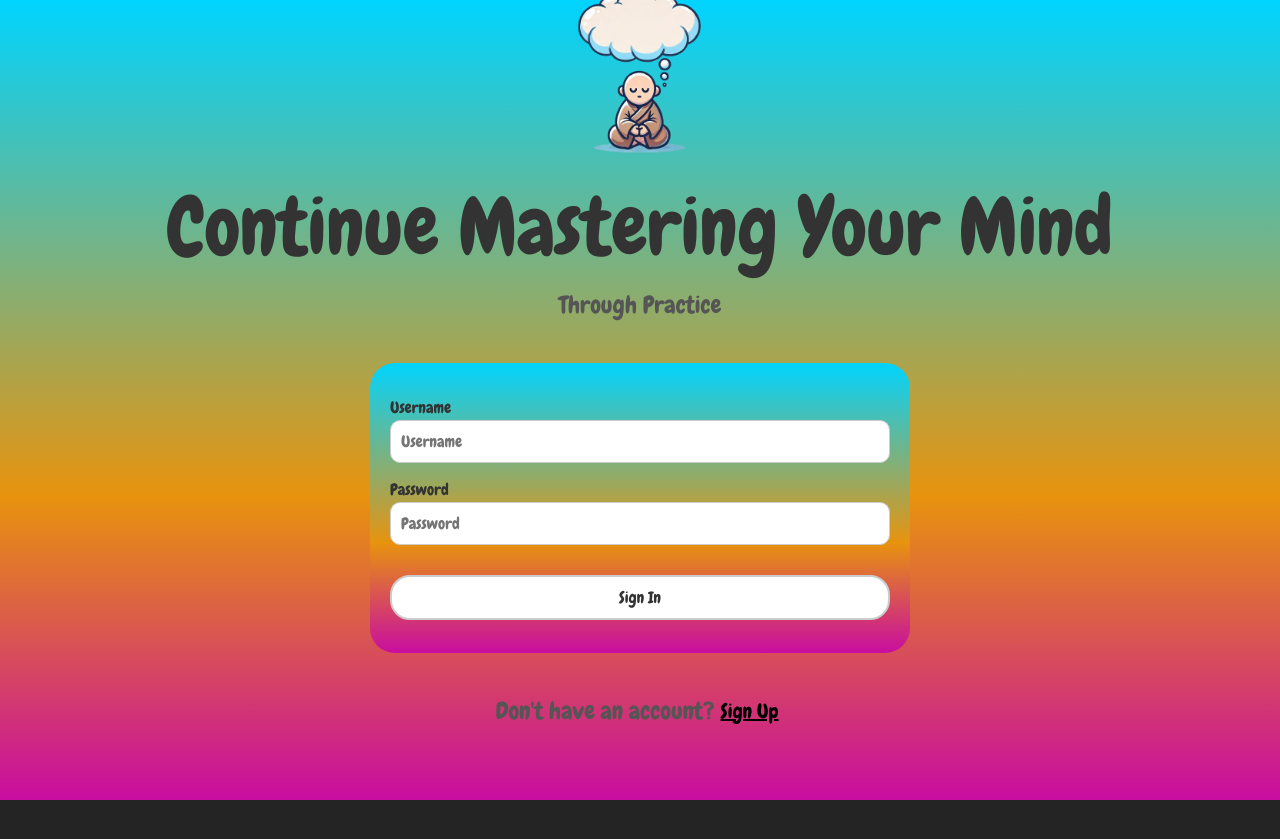
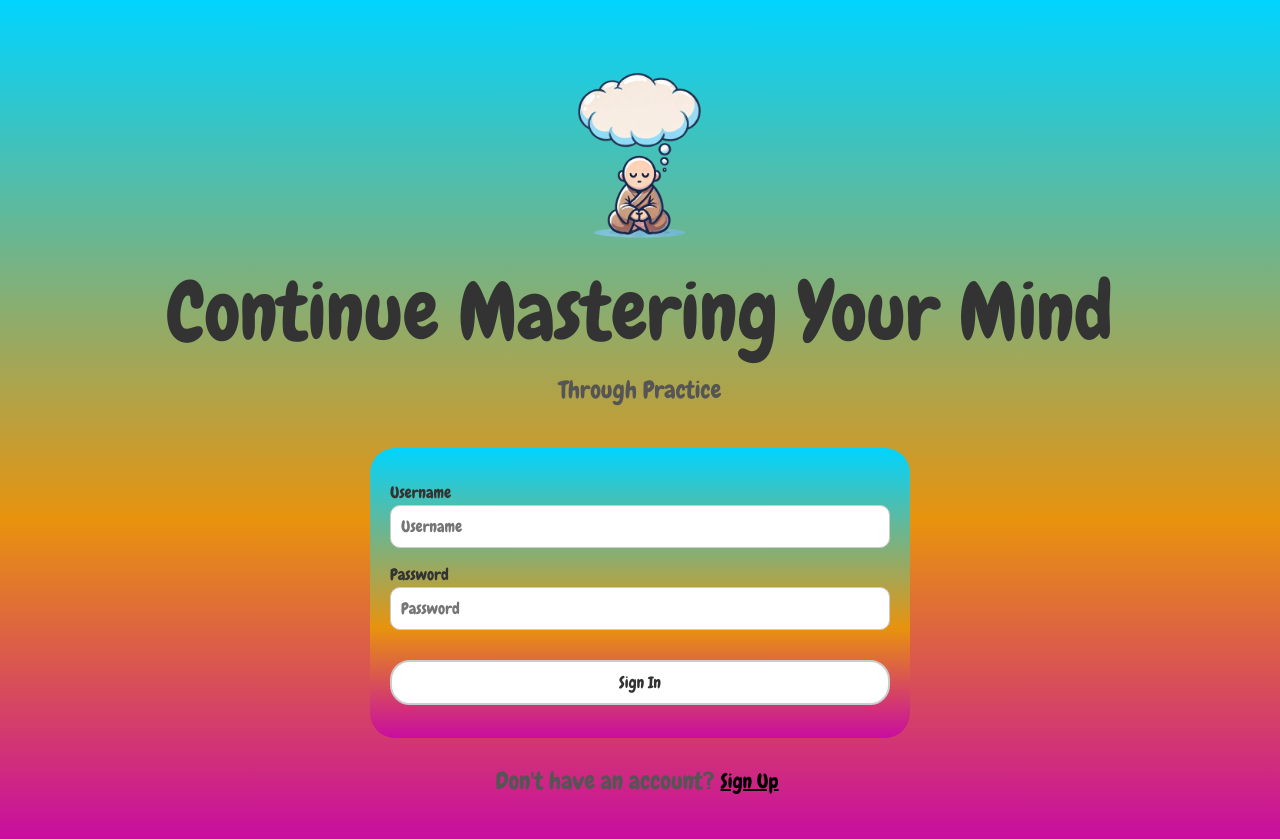
Before and after one commit to estebanrodriguez28/mind-mastery-react, a React (Vite) app: page /login in a window 1280 px wide. Before the commit the page ends 800 px from the top, so only its background shows below. Built offline with nearby package versions, Linux system fonts and the light colour scheme.

Commit message:
fixed bad layout in login and signup screens

```diff
--- a/src/App.css
+++ b/src/App.css
@@ -212,6 +212,18 @@
 
 }
 
+.parent6 {
+  display: flex;
+
+  flex-direction: column;
+  justify-content: flex-start;
+  align-items: center;
+
+  width: 100vw;
+  min-height: 100vh;
+
+}
+
 .first_thought {
   display: flex;
 }
@@ -259,7 +271,7 @@
   border-radius: 25px;
   padding: 20px;
   background: linear-gradient(0deg, rgb(200, 13, 160) 0%, rgba(232, 147, 14, 1) 38%, rgba(0, 212, 255, 1) 100%);
-
+  margin-bottom: 25px;
 
 
 
--- a/src/Components/Login.jsx
+++ b/src/Components/Login.jsx
@@ -47,20 +47,19 @@
 
     return (
         <>
-            <div className='parent'>
-                <div className='top_landing2'>
-                    <img src={monk} className='monk_login' onClick={homePage}></img>
+            <div className='parent6'>
 
-                </div>
+                <img src={monk} className='monk_login' onClick={homePage}></img>
+
 
                 <div>
                     <h1 className='sub_sec2'>Continue Mastering Your Mind</h1>
 
                     <p className='subtitle2'>Through Practice</p>
                 </div>
-            </div>
 
-            <div className='login'>
+
+
                 <div className='login_div'>
                     <label>
                         <span>
@@ -92,18 +91,18 @@
 
                 </div>
 
-            </div>
 
-            <div className='signup'>
+
+                <div className='signup'>
 
 
 
-                <p className='subtitle2'> Don't have an account? </p>
-                <button className='link' onClick={signupPage}>Sign Up</button>
+                    <p className='subtitle2'> Don't have an account? </p>
+                    <button className='link' onClick={signupPage}>Sign Up</button>
 
 
+                </div>
             </div>
-
 
         </>
     )
--- a/src/Components/Signup.jsx
+++ b/src/Components/Signup.jsx
@@ -55,20 +55,20 @@
 
     return (
         <>
-            <div className='parent'>
-                <div className='top_landing2'>
-                    <img src={monk} className='monk_login' onClick={homePage}></img>
+            <div className='parent6'>
 
-                </div>
+                <img src={monk} className='monk_login' onClick={homePage}></img>
+
+
 
                 <div>
                     <h1 className='sub_sec2'>Live The Life You Want</h1>
 
                     <p className='subtitle2'>Control Your Thoughts</p>
                 </div>
-            </div>
 
-            <div className='login'>
+
+
                 <div className='login_div'>
                     <label>
                         <span>
@@ -107,18 +107,18 @@
 
                 </div>
 
-            </div>
 
-            <div className='signup'>
+
+                <div className='signup'>
 
 
 
-                <p className='subtitle2'> Already Have An Account? </p>
-                <button className='link' onClick={loginPage}>Sign In</button>
+                    <p className='subtitle2'> Already Have An Account? </p>
+                    <button className='link' onClick={loginPage}>Sign In</button>
 
 
-            </div>
-
+                </div>
+            </div >
 
         </>
     )
```
